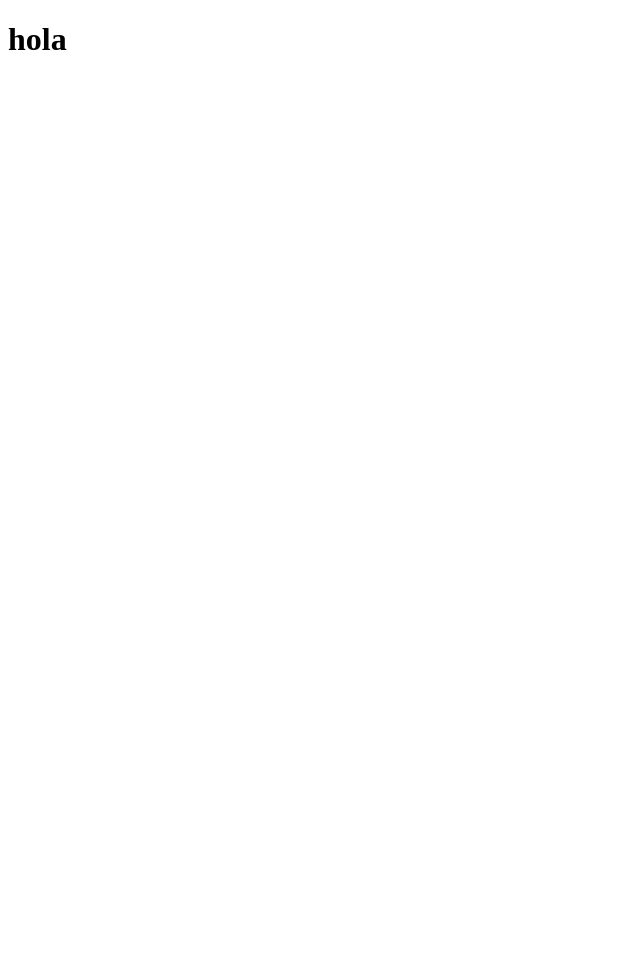
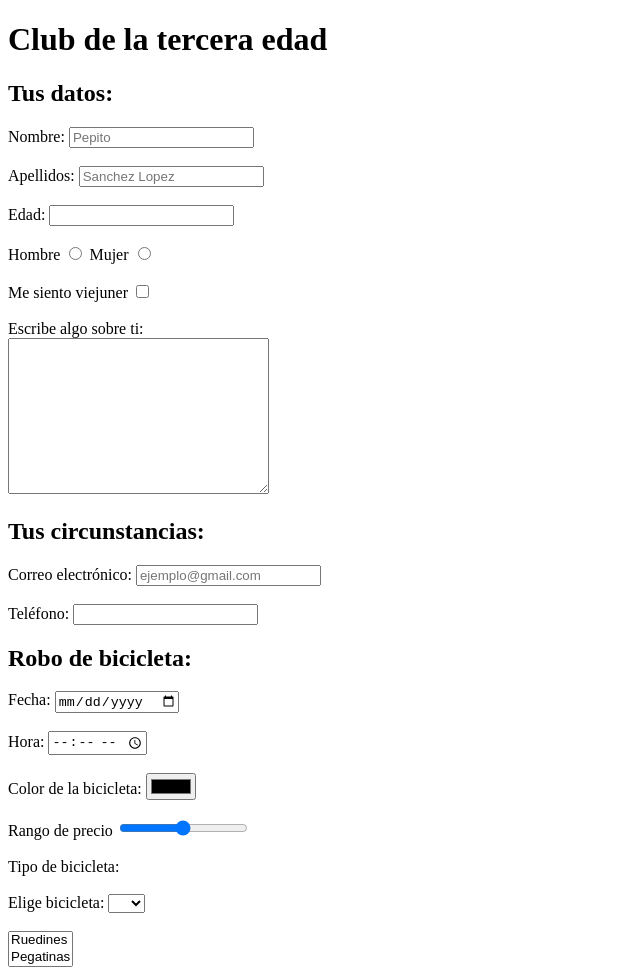
Before and after one commit to MattCS5/FormularioTerceraEdad, a plain HTML site: page index.html in a window 1280 px wide. Shown: the whole page, without its empty margins (0-640 px from the left). Before the commit the page ends 800 px from the top, so only its background shows below. Drawn offline with Linux system fonts and the light colour scheme.

Commit message:
formulario

```diff
--- a/index.html
+++ b/index.html
@@ -6,6 +6,81 @@
     <title>Document</title>
 </head>
 <body>
-    <h1>hola</h1>
+    <h1>Club de la tercera edad</h1>
+    <h2>Tus datos:</h2>
+<form>
+    <label for="nombre">Nombre:</label>
+    <input type="text" id="nombre" name="nombre" placeholder="Pepito"><br><br>
+    <label for="apellidos">Apellidos:</label>
+    <input type="text" id="apellidos" name="Apellidos" placeholder="Sanchez Lopez"><br><br>
+    <label for="edad">Edad:</label>
+    <input type="number" id="edad" name="edad"><br><br>
+    <label for="genero">Hombre</label>
+    <input type="radio" id="Sexo" name="sexo">
+    <label for="">Mujer</label>
+    <input type="radio" id="Sexo" name="sexo"><br><br>
+    <label for="">Me siento viejuner</label>
+    <input type="checkbox" id="viejuner"><br><br>
+    <label for="texto">Escribe algo sobre ti:</label><br>
+    <textarea name="message" rows="10" cols="30">
+    </textarea>
+    <h2>Tus circunstancias:</h2>
+    <label for="email">Correo electrónico: </label>
+    <input type="email" id="email" name="email" placeholder="ejemplo@gmail.com"><br><br>
+    <label for="email">Teléfono:</label>
+    <input type="tel" id="tel" name="tel">
+    <h2>Robo de bicicleta:</h2>
+    <label for="fecha">Fecha:</label>
+    <input type="date" id="fecha" name="fecha"><br><br>
+    <label for="tiempo">Hora:</label>
+    <input type="time" id="tiempo" name="tiempo"><br><br>
+    <label for="color">Color de la bicicleta:</label>
+    <input type="color" id="color" name="color"><br><br>
+    <label for="precio">Rango de precio</label>
+    <input type="range" id="precio" name="precio"><br><br>
+    <label for="tipo">Tipo de bicicleta: </label><br><br>
+
+    <label for="bicicleta">Elige bicicleta:</label>
+    <select name="tipo" name="tipo">
+        <optgroup label="Paseo">
+            <option value="Señorial" Señorial></option>
+            <option value="Anti-plebeyos" Anti-plebeyos></option>
+            <option value="PorEncimaDelHombro" PorEncimaDelHombro></option>
+        </optgroup>
+        <optgroup label="Montaña">
+            <option value="Gamusinos" Gamusinos></option>
+            <option value="Hueleflores" Hueleflores></option>
+            <option value="Fango lover" Fangolover></option>
+        </optgroup>
+        <optgroup label="Carreras">
+            <option value="Metroymedio" Metroymedio></option>
+            <option value="3 de la tarde (fluorescente edition)" 3delatarde></option>
+            <option value="Grupitors" Grupitors></option>
+        </optgroup>
+    </select>
+    <br><br>
+
+    <select id="tipo" name="tipo" size="2" multiple>
+        <option value="Ruedines">Ruedines</option>
+        <option value="Pegatinas">Pegatinas</option>
+        <option value="Cestita">Cesta</option>
+        <option value="Bomba de aire">bomba</option>
+        <option value="Timbre">Timbre</option>
+        <option value="Foco">Foco</option>
+    </select>
+
+
+
+
+
+
+
+
+
+
+
+
+
+
 </body>
 </html>
```
